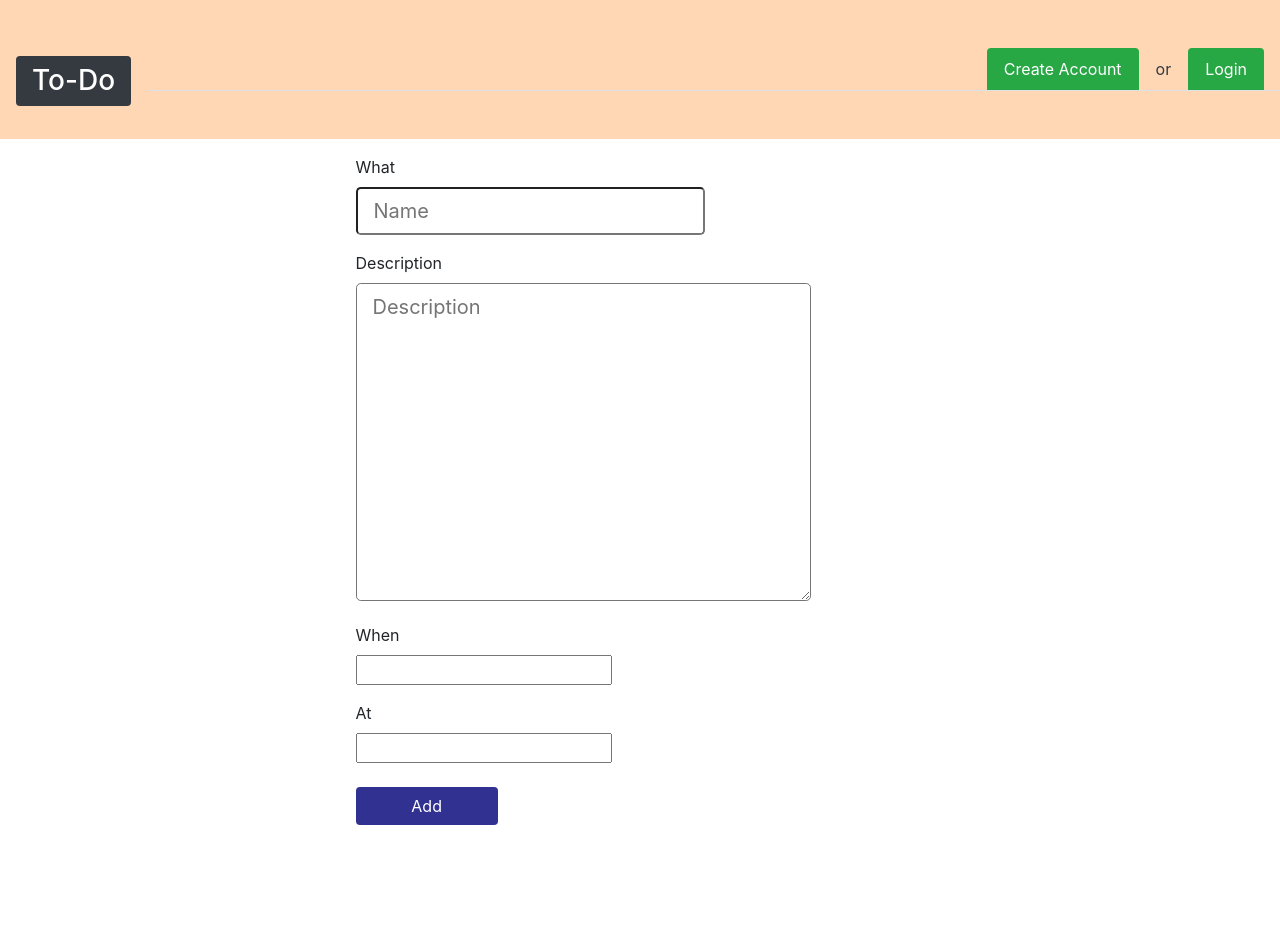
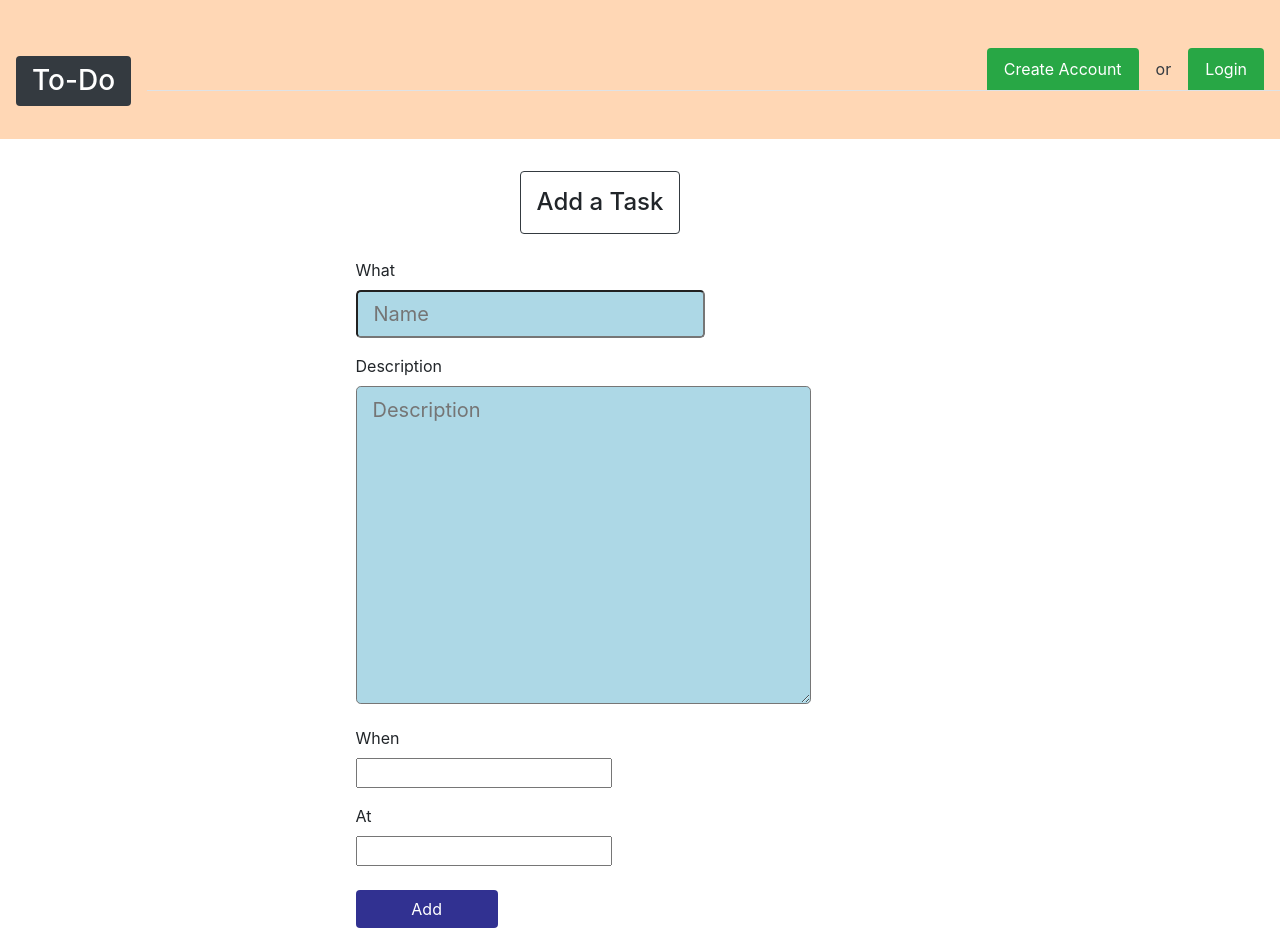
Before and after one commit to anton-mirazchiyski/TodoApp, a Django app: page /tasks/add/ in a window 1280 px wide. Before the commit the page ends 825 px from the top, so only its background shows below. Run offline with Django 4.2, Linux system fonts and the light colour scheme.

Commit message:
Update style of add and edit task

```diff
--- a/static/css/style.css
+++ b/static/css/style.css
@@ -14,3 +14,7 @@
 .button-element {
     background-color: #313191;
 }
+
+.form-control-lg {
+    background-color: lightblue;
+}
--- a/todo_app/tasks/templates/tasks/task-add.html
+++ b/todo_app/tasks/templates/tasks/task-add.html
@@ -1,6 +1,9 @@
 {% extends 'base.html' %}
 
 {% block content %}
+    <div class="d-flex justify-content-center p-3 mr-5 pr-5">
+        <h4 class="border border-dark rounded p-3">Add a Task</h4>
+    </div>
     <div class="d-flex justify-content-center">
         {{ form.media }}
         <form method="post" action="{% url 'tasks:add-task' %}">
--- a/todo_app/tasks/templates/tasks/task-edit.html
+++ b/todo_app/tasks/templates/tasks/task-edit.html
@@ -10,6 +10,10 @@
                 It cannot be changed
             </div>
         </div>
+    {% else %}
+         <div class="d-flex justify-content-center p-3 mr-5 pr-5">
+        <h4 class="border border-dark rounded p-3">Edit Task</h4>
+    </div>
     {% endif %}
     <div class="d-flex justify-content-center">
         <form method="post" action="{% url 'tasks:edit-task' task.pk %}">
```
